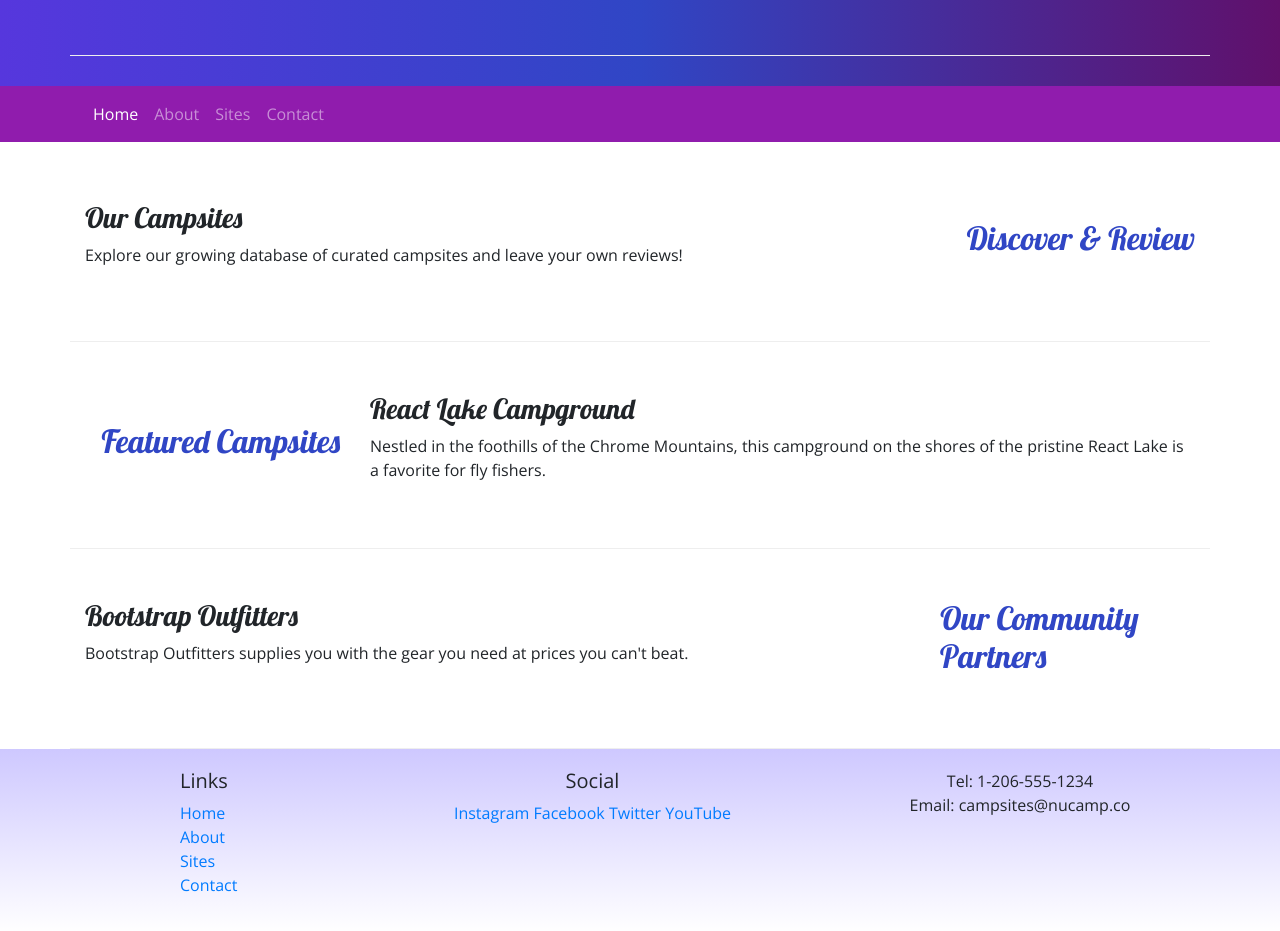
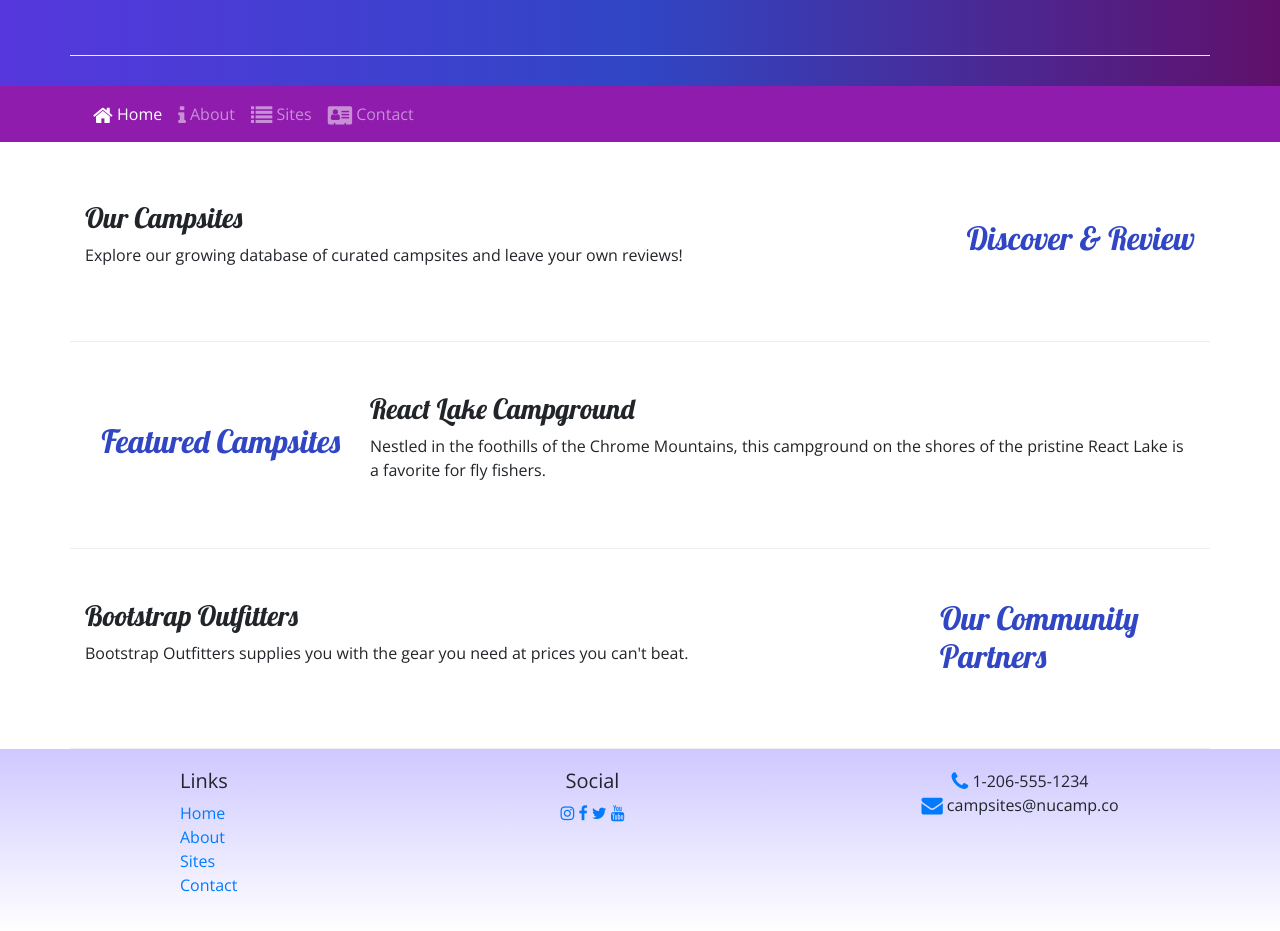
Before and after one commit to mpaskal/nucampsite_mp, a website: page index.html in a window 1280 px wide. Shown: the part 177-1108 px from the top of the page. Drawn offline with nearby package versions, Linux system fonts and the light colour scheme.

Commit message:
Added icons

```diff
--- a/index.html
+++ b/index.html
@@ -12,6 +12,10 @@
     />
 
     <!-- Additional CSS must be placed after Bootstrap CSS -->
+    <link
+      rel="stylesheet"
+      href="node_modules/font-awesome/css/font-awesome.min.css"
+    />
     <link
       rel="stylesheet"
       href="https://fonts.googleapis.com/css?family=Lobster%7COpen+Sans"
@@ -44,13 +48,25 @@
         <div class="collapse navbar-collapse" id="nucampNavbar">
           <ul class="navbar-nav">
             <li class="nav-item active">
-              <a class="nav-link" href="#">Home</a>
+              <a class="nav-link" href="#"
+                ><i class="fa fa-home fa-lg"></i> Home</a
+              >
             </li>
             <li class="nav-item">
-              <a class="nav-link" href="aboutus.html">About</a>
+              <a class="nav-link" href="aboutus.html"
+                ><i class="fa fa-info fa-lg"></i> About</a
+              >
             </li>
-            <li class="nav-item"><a class="nav-link" href="#">Sites</a></li>
-            <li class="nav-item"><a class="nav-link" href="#">Contact</a></li>
+            <li class="nav-item">
+              <a class="nav-link" href="#"
+                ><i class="fa fa-list fa-lg"></i> Sites</a
+              >
+            </li>
+            <li class="nav-item">
+              <a class="nav-link" href="#"
+                ><i class="fa fa-address-card fa-lg"></i> Contact</a
+              >
+            </li>
           </ul>
         </div>
       </div>
@@ -109,14 +125,14 @@
           </div>
           <div class="col-6 col-sm-5 text-center">
             <h5>Social</h5>
-            <a href="http://instagram.com/">Instagram</a>
-            <a href="http://facebook.com/">Facebook</a>
-            <a href="http://twitter.com/">Twitter</a>
-            <a href="http://youtube.com/">YouTube</a>
+            <a href="http://instagram.com/"><i class="fa fa-instagram"></i></a>
+            <a href="http://facebook.com/"><i class="fa fa-facebook"></i></a>
+            <a href="http://twitter.com/"><i class="fa fa-twitter"></i></a>
+            <a href="http://youtube.com/"><i class="fa fa-youtube"></i></a>
           </div>
           <div class="col-sm-4 text-center">
-            Tel: 1-206-555-1234<br />
-            Email: campsites@nucamp.co
+            <i class="fa fa-phone fa-lg text-primary"></i> 1-206-555-1234<br />
+            <i class="fa fa-envelope fa-lg text-primary"></i> campsites@nucamp.co
           </div>
         </div>
       </div>
--- a/package.json
+++ b/package.json
@@ -5,6 +5,7 @@
   "main": "index.html",
   "dependencies": {
     "bootstrap": "^4.5.2",
+    "font-awesome": "^4.7.0",
     "jquery": "^3.5.1",
     "popper.js": "^1.16.1"
   },
@@ -15,7 +16,7 @@
     "lite": "lite-server",
     "start": "npm run lite",
     "test": "echo \"Error: no test specified\" && exit 1"
- },
+  },
   "author": "",
   "license": "ISC"
 }
```
Also changed, not shown: aboutus.html (+11 -14 lines), 1 other file.
